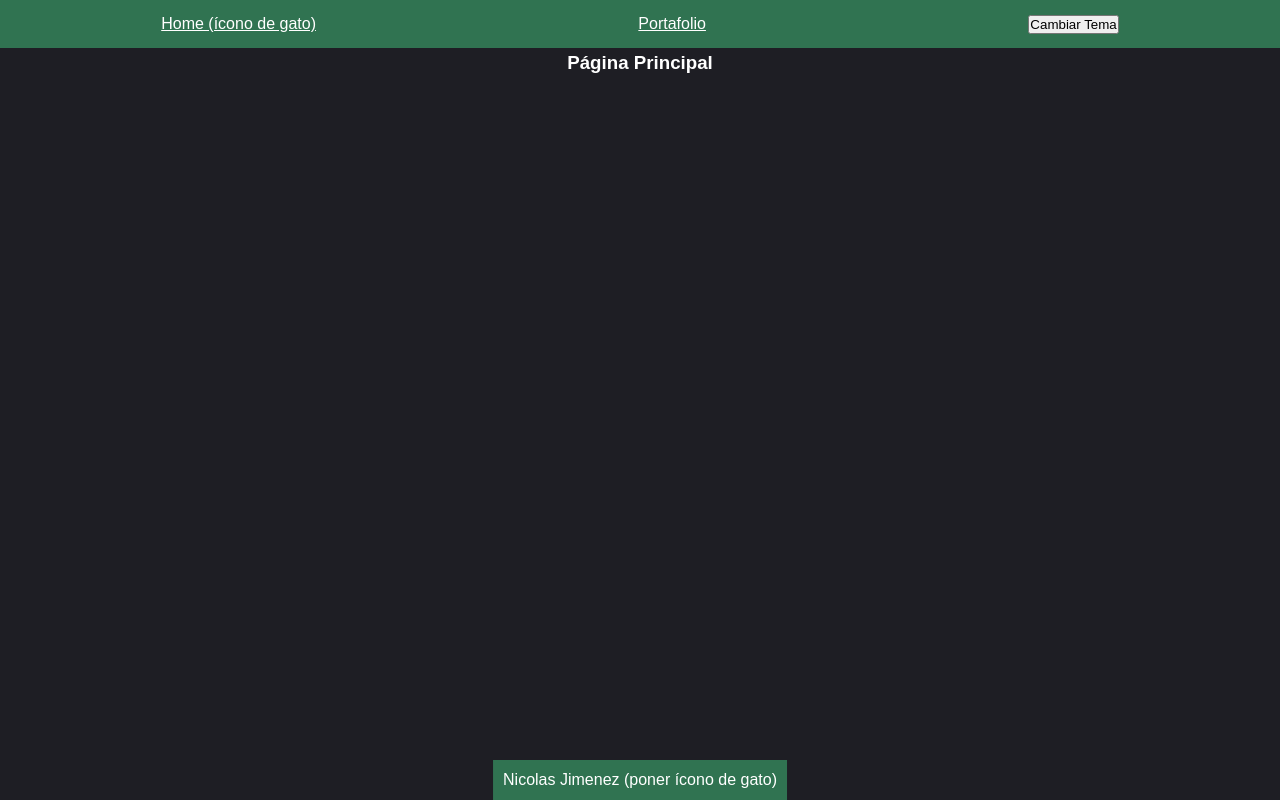
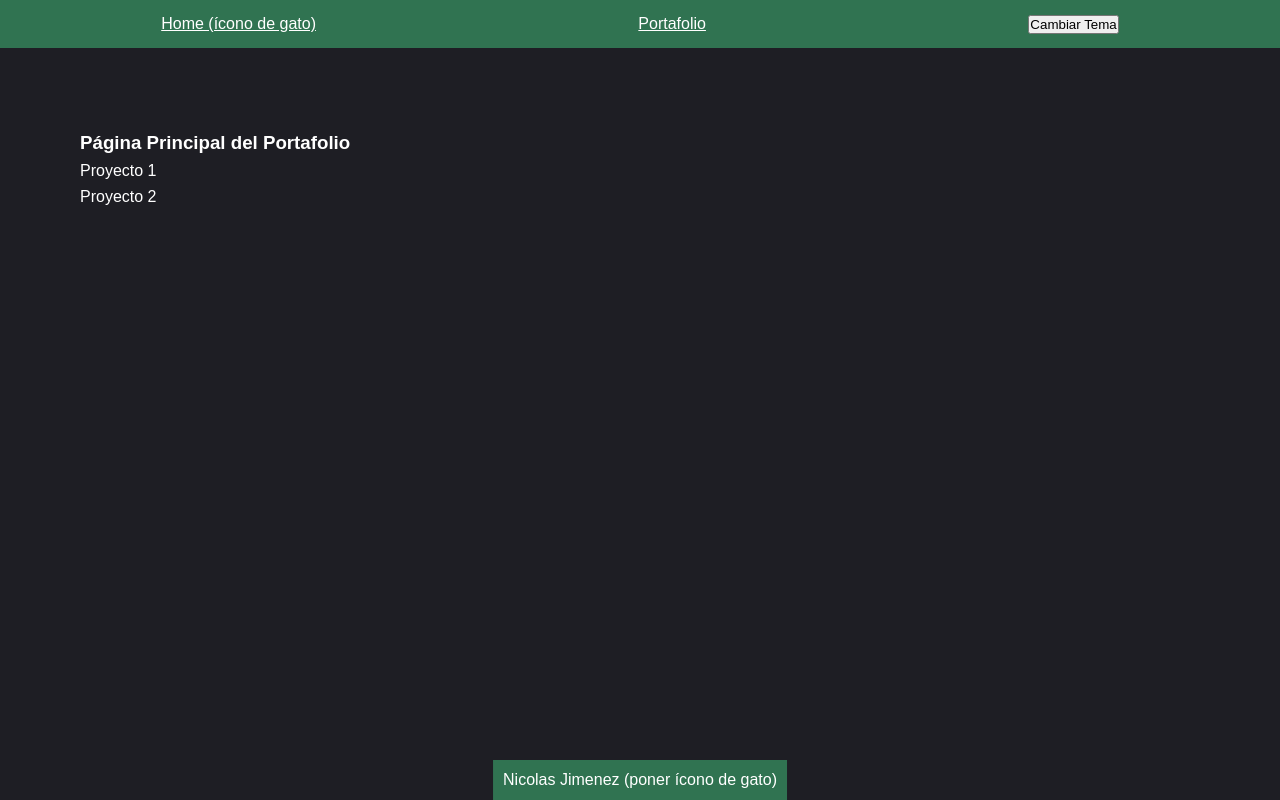
Before and after one commit to NicoJimenez123/portafolio, a Vue app: page /home in a window 1280 px wide. Built offline with nearby package versions, Linux system fonts and the light colour scheme.

Commit message:
Añadido placeholder de lista de proyectos y CSS

```diff
--- a/src/views/PaginaPrincipal.vue
+++ b/src/views/PaginaPrincipal.vue
@@ -1,6 +1,14 @@
 <template>
-  <div>
-    <h3>Página Principal</h3>
+  <div class="ViewPaginaPrincipal">
+    <h3>Página Principal del Portafolio</h3>
+    <ul>
+      <li>
+        Proyecto 1
+      </li>
+      <li>
+        Proyecto 2
+      </li>
+    </ul>
 	</div>
 </template>
 
@@ -8,4 +16,16 @@
 </script>
 
 <style>
+.ViewPaginaPrincipal {
+  display: block;
+  height: 100%;
+  width: 100%;
+  align-items: center;
+  justify-content: center;
+  padding: 5rem;
+}
+
+.ViewPaginaPrincipal ul {
+  list-style: none;
+}
 </style>
```
